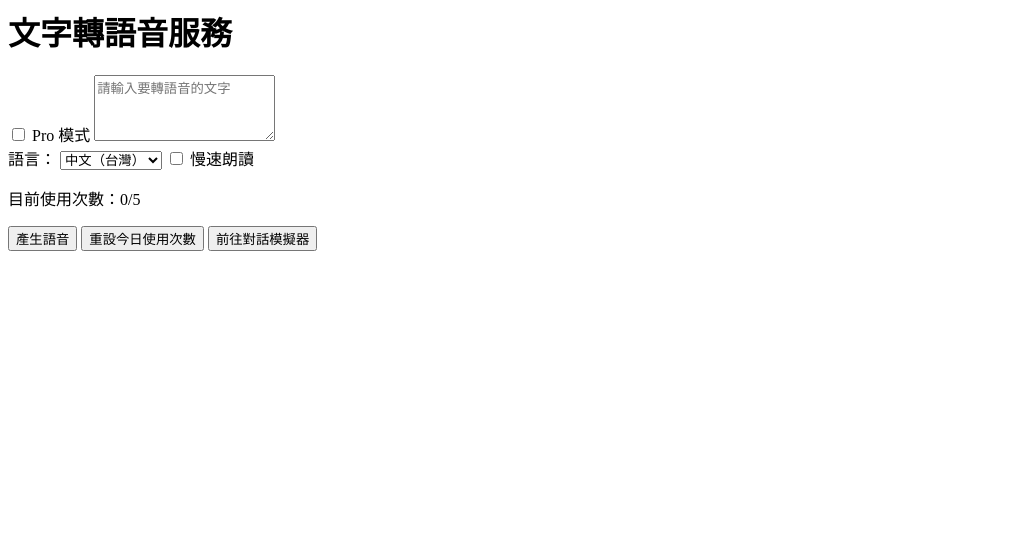
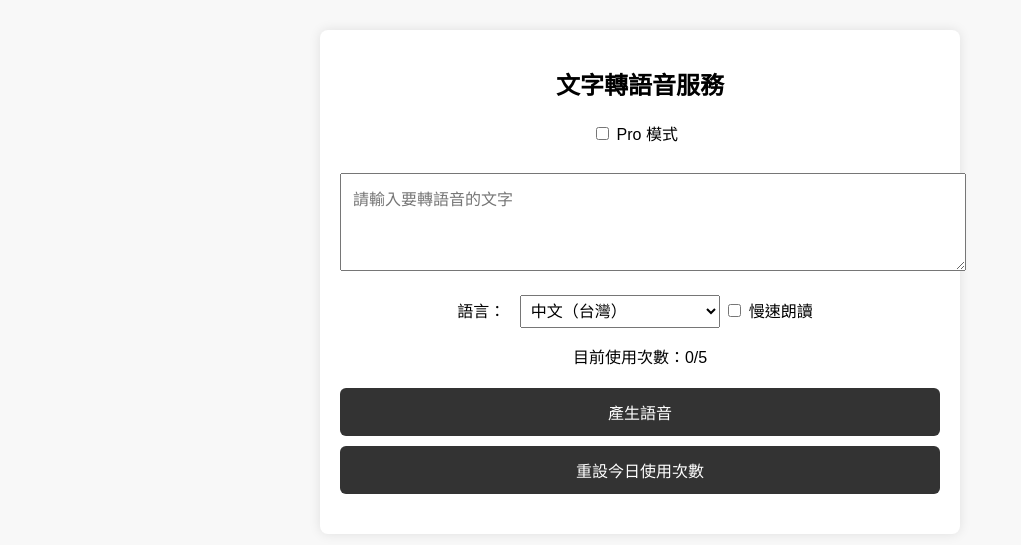
Before and after one commit to geogeolo/image-saas-lab, a plain HTML site: page frontend/index.html in a window 1280 px wide. Shown: the whole page, without its empty margins (0-1021 px from the left). Drawn offline with Linux system fonts and the light colour scheme.

Commit message:
Update index.html

```diff
--- a/frontend/index.html
+++ b/frontend/index.html
@@ -1,12 +1,21 @@
+<!DOCTYPE html>
+<html lang="zh-Hant">
+<head>
+  <meta charset="UTF-8">
+  <title>文字轉語音服務</title>
+  <link rel="stylesheet" href="style.css">
+</head>
 <body>
   <div class="container">
     <h1>文字轉語音服務</h1>
 
+    <!-- 輸入區 -->
     <section class="input-section">
-      <label><input type="checkbox" id="proToggle"> Pro 模式</label>
+      <label><input type="checkbox" id="proToggle"> Pro 模式</label><br><br>
       <textarea id="textInput" rows="4" placeholder="請輸入要轉語音的文字"></textarea>
     </section>
 
+    <!-- 設定區 -->
     <section class="settings-section">
       <label for="langSelect">語言：</label>
       <select id="langSelect"></select>
@@ -14,12 +23,14 @@
       <p id="usageDisplay">目前使用次數：0/5</p>
     </section>
 
+    <!-- 操作按鈕 -->
     <section class="buttons-section">
       <button onclick="generateSpeech()">產生語音</button>
       <button onclick="resetUsage()">重設今日使用次數</button>
-      <button onclick="location.href='dialogue.html'">前往對話模擬器</button>
+
     </section>
   </div>
 
   <script src="script.js"></script>
 </body>
+</html>
```
